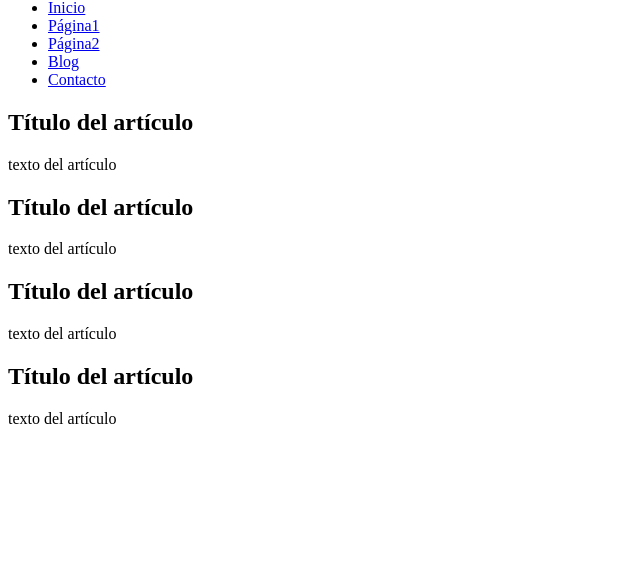
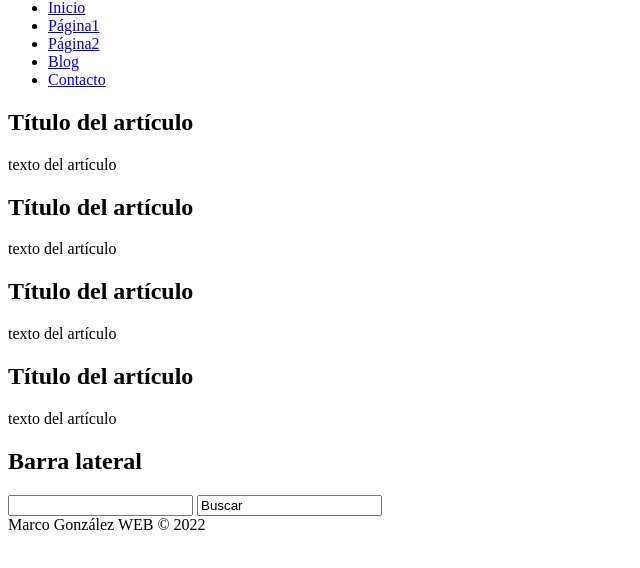
Before and after one commit to Bayonita7/pr-ctica, a plain HTML site: page index.html in a window 1280 px wide. Shown: the part 68-636 px from the top of the page, without its empty margins (0-640 px from the left). Drawn offline with Linux system fonts and the light colour scheme.

Commit message:
práctica

```diff
--- a/index.html
+++ b/index.html
@@ -54,6 +54,18 @@
                 <p>texto del artículo</p>
             </article>
         </section>
+
+        <aside>
+            <h2>Barra lateral</h2>
+            <form>
+                <input type="text">
+                <input type="sumit" value="Buscar" />
+            </form>
+        </aside>
+
+        <footer>
+            Marco González WEB &copy; 2022
+        </footer>
         </div>
     </body>
     </html>
```
